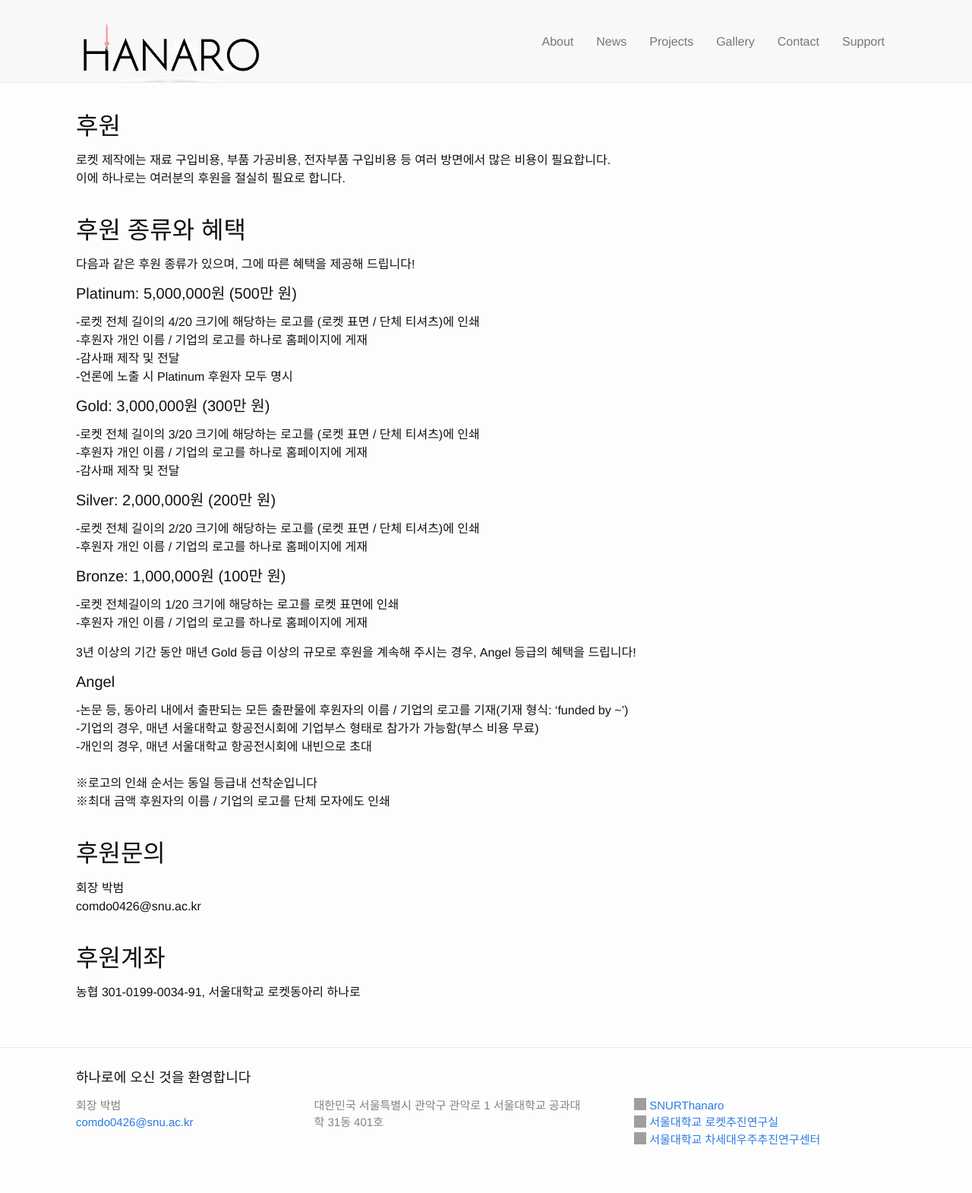
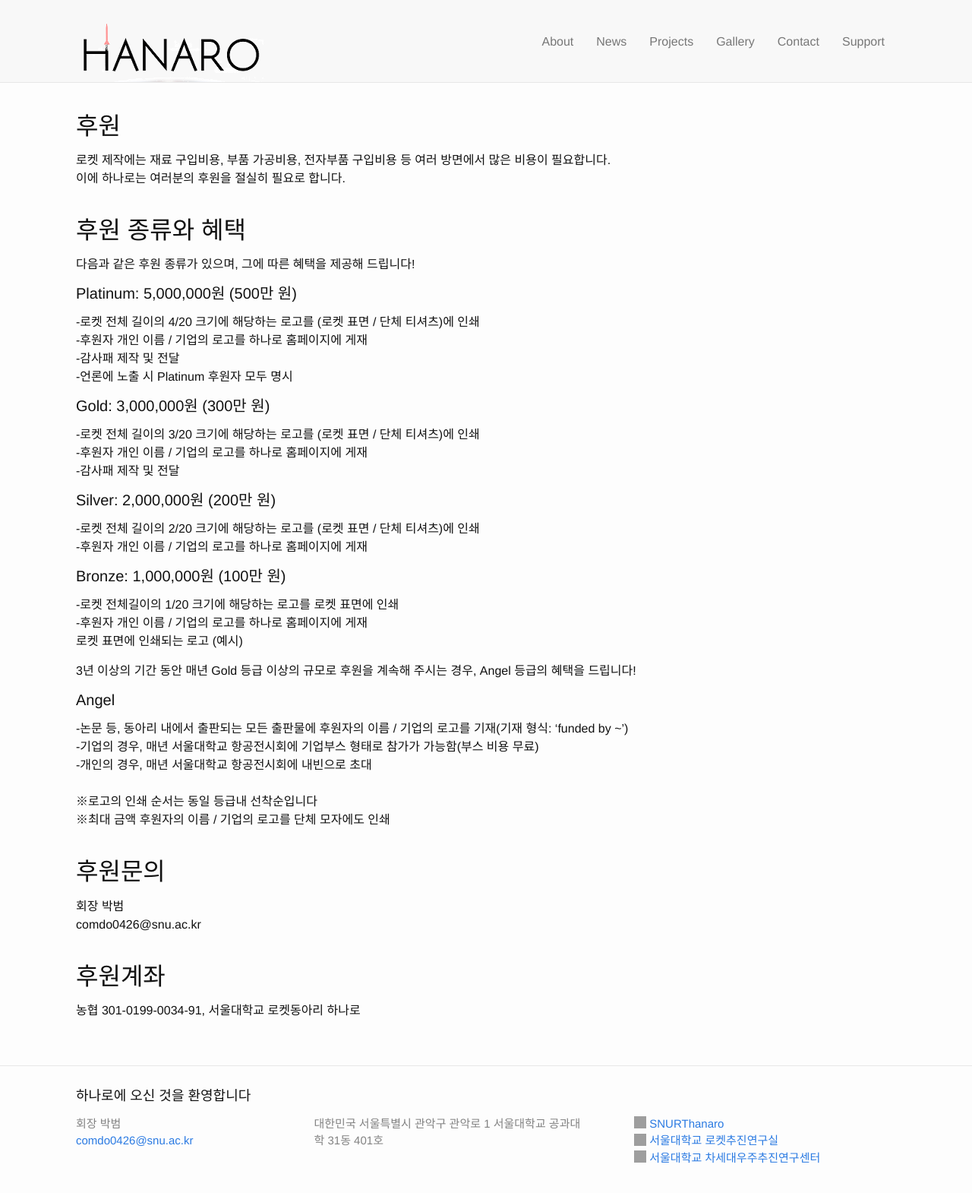
Before and after one commit to Hanaro2021/hanaro.github.io, a Jekyll site: the page built from _pages/6.support.md, in a window 1280 px wide. Shown: the top 1570 px of the page at 76% size. Built offline with Jekyll 4.4.1, drawn with Linux system fonts in a browser that asks for light colours; nearby versions of some CDN libraries; grey boxes are pictures that could not be loaded.

Commit message:
Update 6.support.md

```diff
--- a/_pages/6.support.md
+++ b/_pages/6.support.md
@@ -30,6 +30,7 @@
 <h4>Bronze: 1,000,000원 (100만 원)</h4>
 -로켓 전체길이의 1/20 크기에 해당하는 로고를 로켓 표면에 인쇄<br/>
 -후원자 개인 이름 / 기업의 로고를 하나로 홈페이지에 게재<br/>
+로켓 표면에 인쇄되는 로고 (예시)<br/>
 
 3년 이상의 기간 동안 매년 Gold 등급 이상의 규모로 후원을 계속해 주시는 경우, Angel 등급의 혜택을 드립니다!<br/>
 
```
